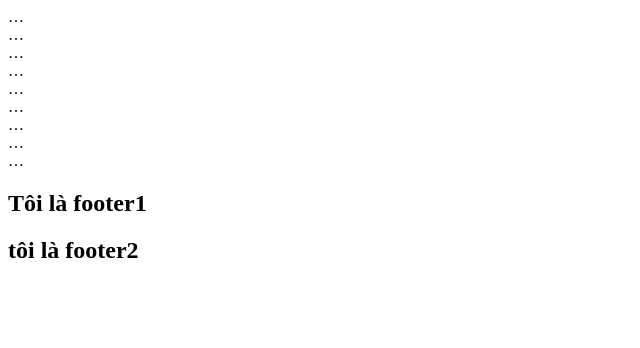
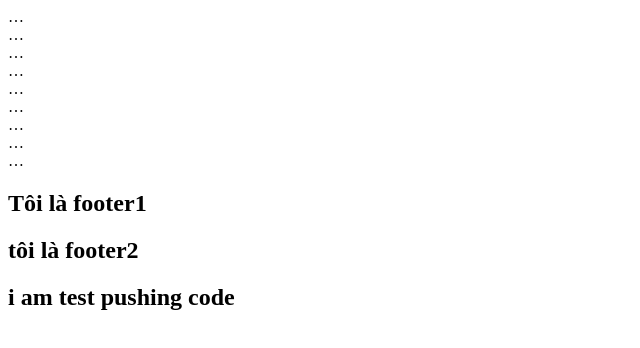
Before and after one commit to Tu-Hao/BC69-Diner-Project, a plain HTML site: page index.html in a window 1280 px wide. Shown: the whole page, without its empty margins (0-640 px from the left). Drawn offline with Linux system fonts and the light colour scheme.

Commit message:
test pushing code

```diff
--- a/index.html
+++ b/index.html
@@ -27,6 +27,7 @@
       </section>
       <section class="w3l-copyright">
         <h1>tôi là footer2</h1>
+        <h2>i am test pushing code</h2>
       </section>
     </footer>
   </body>
```
